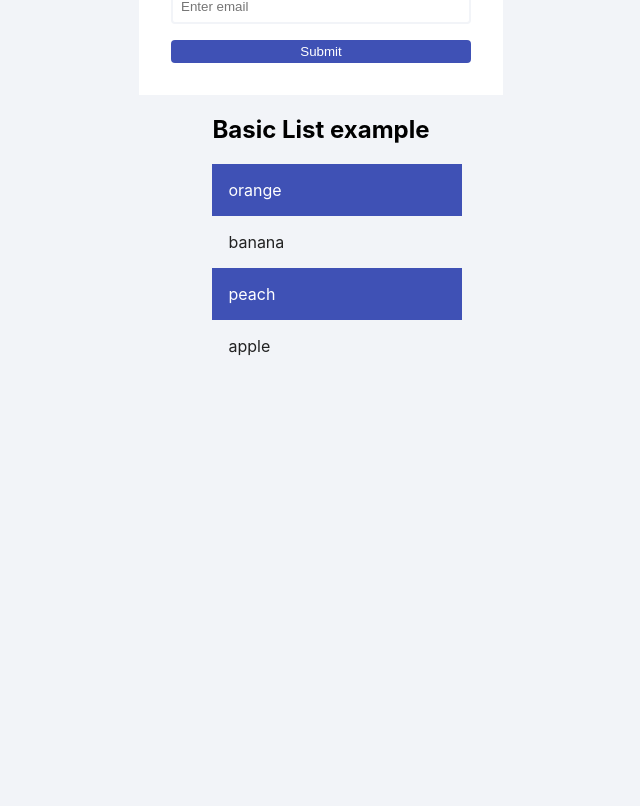
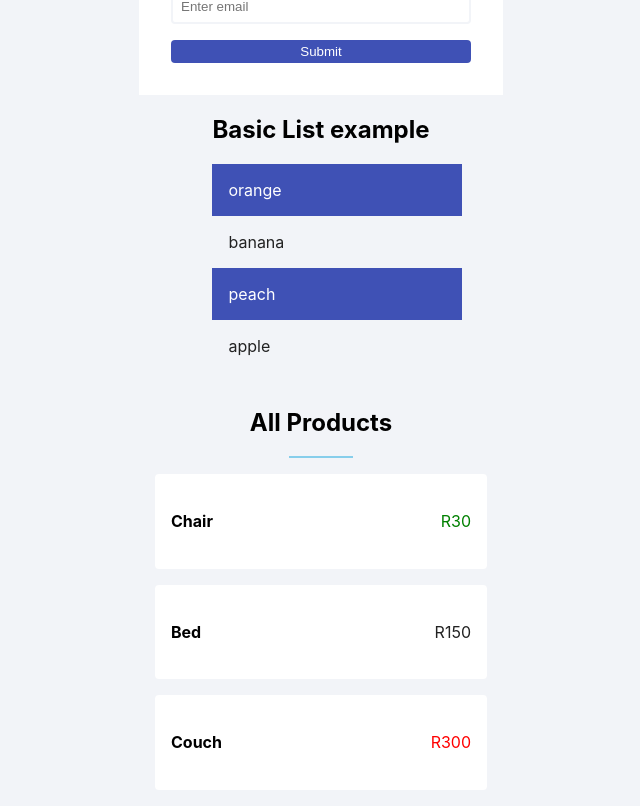
Before and after one commit to Kgaogel09/styled-components, a React (Create React App) app: page / in a window 1280 px wide. Shown: the part 2192-2998 px from the top of the page, without its empty margins (319-959 px from the left). Before the commit the page ends 2580 px from the top, so only its background shows below. Built offline with nearby package versions, Linux system fonts and the light colour scheme; the HTML template or start-up script is replaced by a standard one.

Commit message:
complex props examples

```diff
--- a/src/App.js
+++ b/src/App.js
@@ -11,6 +11,7 @@ import { useState } from "react";
 import { Loader } from "./components/Loader";
 import Form from "./components/Form";
 import List from "./components/List";
+import Products from "./components/Products";
 
 const BaseTheme = {
   color: "#222",
@@ -108,6 +109,10 @@ function App() {
       <Container>
         <List />
       </Container>
+
+      <Container>
+        <Products />
+      </Container>
     </ThemeProvider>
   );
 }
--- /dev/null
+++ b/src/components/Product.js
@@ -0,0 +1,35 @@
+import styled from "styled-components";
+
+function Product({ name, price }) {
+  return (
+    <ProductWrapper price={price}>
+      <h4>{name}</h4>
+      <p>R{price}</p>
+    </ProductWrapper>
+  );
+}
+
+const ProductWrapper = styled.article`
+  width: 300px;
+  background: #fff;
+  padding: 1rem;
+  margin: 1rem;
+  border-radius: 0.25rem;
+  display: flex;
+  justify-content: space-between;
+  align-items: center;
+  text-transform: capitalize;
+  p {
+    color: ${({ price }) => {
+      if (price < 100) {
+        return "green";
+      }
+      if (price >= 300) {
+        return "red";
+      } else {
+        return "#222";
+      }
+    }};
+  }
+`;
+export default Product;
--- /dev/null
+++ b/src/components/Products.js
@@ -0,0 +1,24 @@
+import styled from "styled-components";
+import ComplexTitle from "./ComplexTitle";
+import Product from "./Product";
+
+const product = [
+  { id: 1, name: "chair", price: 30 },
+  { id: 2, name: "bed", price: 150 },
+  { id: 3, name: "couch", price: 300 },
+];
+
+function Products() {
+  return (
+    <ProductsWrapper>
+      <ComplexTitle title="All Products" />
+      {product.map((ele) => {
+        return <Product {...ele} key={ele.id} />;
+      })}
+    </ProductsWrapper>
+  );
+}
+
+const ProductsWrapper = styled.section``;
+
+export default Products;
```
